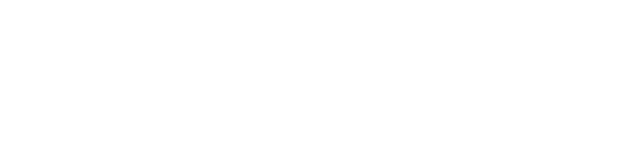
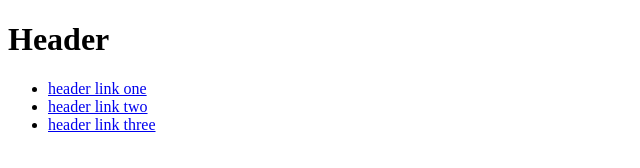
Before and after one commit to Liqaing/odin-landing-page, a plain HTML site: page index.html in a window 1280 px wide. Shown: the whole page, without its empty margins (0-640 px from the left). Drawn offline with Linux system fonts and the light colour scheme.

Commit message:
Create html nav bar, add title and link

```diff
--- a/index.html
+++ b/index.html
@@ -6,6 +6,14 @@
     <title>Landing Page</title>
 </head>
 <body>
+    <div class="nav-bar">
 
+        <h1>Header</h1>
+        <ul>
+           <li><a href="#">header link one</a></li>
+           <li><a href="#">header link two</a></li>
+           <li><a href="#">header link three</a></li>
+        </ul>
+    </div>
 </body>
 </html>
```
